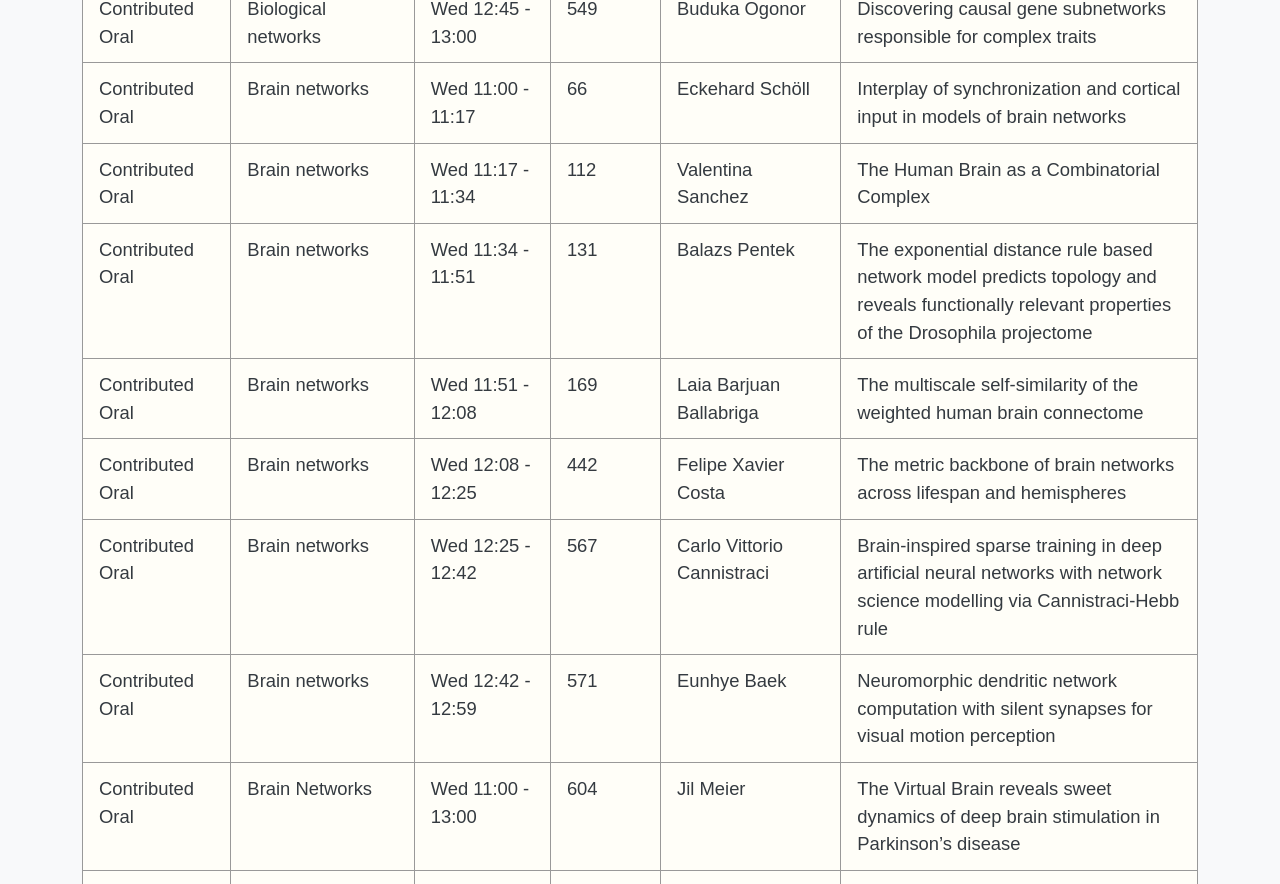
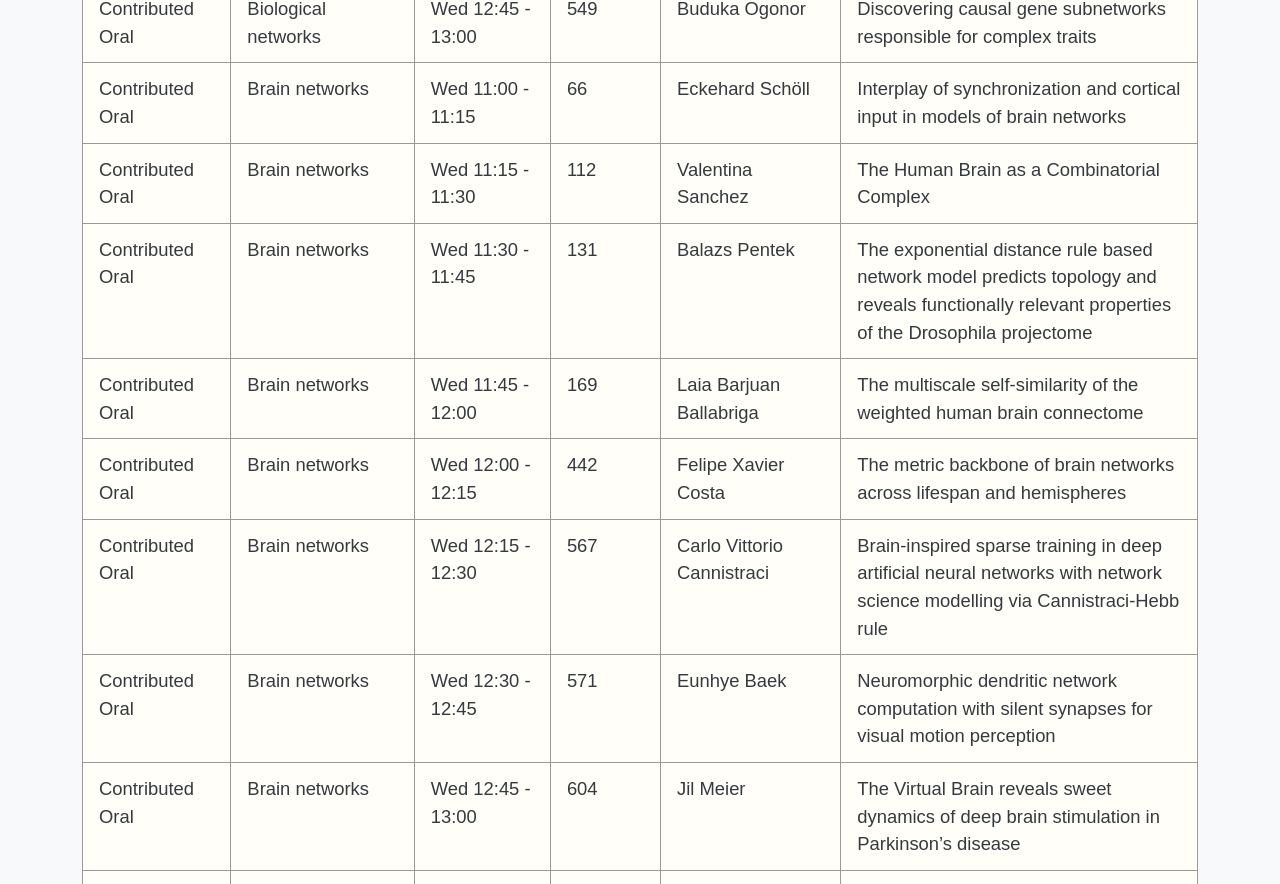
Before and after one commit to NetSci2025/netsci2025.github.io, a Jekyll site: the page built from all.md, in a window 1280 px wide and 1400 px high, scrolled down 1415 px. Shown: the part 182-1066 px from the top of the window. Built offline with Jekyll 4.4.1, drawn with Linux system fonts in a browser that asks for light colours.

Commit message:
Update all.yml

```diff
--- a/_data/all.yml
+++ b/_data/all.yml
@@ -92,53 +92,53 @@
     traits
 - Contribution_type: Contributed Oral
   Session_name: Brain networks
-  Time: Wed 11:00 - 11:17
+  Time: Wed 11:00 - 11:15
   Abstract_ID: 66
   Presenter: Eckehard Schöll
   Contribution_title: Interplay of synchronization and cortical input in models of
     brain networks
 - Contribution_type: Contributed Oral
   Session_name: Brain networks
-  Time: Wed 11:17 - 11:34
+  Time: Wed 11:15 - 11:30
   Abstract_ID: 112
   Presenter: Valentina Sanchez
   Contribution_title: The Human Brain as a Combinatorial Complex
 - Contribution_type: Contributed Oral
   Session_name: Brain networks
-  Time: Wed 11:34 - 11:51
+  Time: Wed 11:30 - 11:45
   Abstract_ID: 131
   Presenter: Balazs Pentek
   Contribution_title: The exponential distance rule based network model predicts topology
     and reveals functionally relevant properties of the Drosophila projectome
 - Contribution_type: Contributed Oral
   Session_name: Brain networks
-  Time: Wed 11:51 - 12:08
+  Time: Wed 11:45 - 12:00
   Abstract_ID: 169
   Presenter: Laia Barjuan Ballabriga
   Contribution_title: The multiscale self-similarity of the weighted human brain connectome
 - Contribution_type: Contributed Oral
   Session_name: Brain networks
-  Time: Wed 12:08 - 12:25
+  Time: Wed 12:00 - 12:15
   Abstract_ID: 442
   Presenter: Felipe Xavier Costa
   Contribution_title: The metric backbone of brain networks across lifespan and hemispheres
 - Contribution_type: Contributed Oral
   Session_name: Brain networks
-  Time: Wed 12:25 - 12:42
+  Time: Wed 12:15 - 12:30
   Abstract_ID: 567
   Presenter: Carlo Vittorio Cannistraci
   Contribution_title: Brain-inspired sparse training in deep artificial neural networks
     with network science modelling via Cannistraci-Hebb rule
 - Contribution_type: Contributed Oral
   Session_name: Brain networks
-  Time: Wed 12:42 - 12:59
+  Time: Wed 12:30 - 12:45
   Abstract_ID: 571
   Presenter: Eunhye Baek
   Contribution_title: Neuromorphic dendritic network computation with silent synapses
     for visual motion perception
 - Contribution_type: Contributed Oral
-  Session_name: Brain Networks
-  Time: Wed 11:00 - 13:00
+  Session_name: Brain networks
+  Time: Wed 12:45 - 13:00
   Abstract_ID: 604
   Presenter: Jil Meier
   Contribution_title: The Virtual Brain reveals sweet dynamics of deep brain stimulation
```
